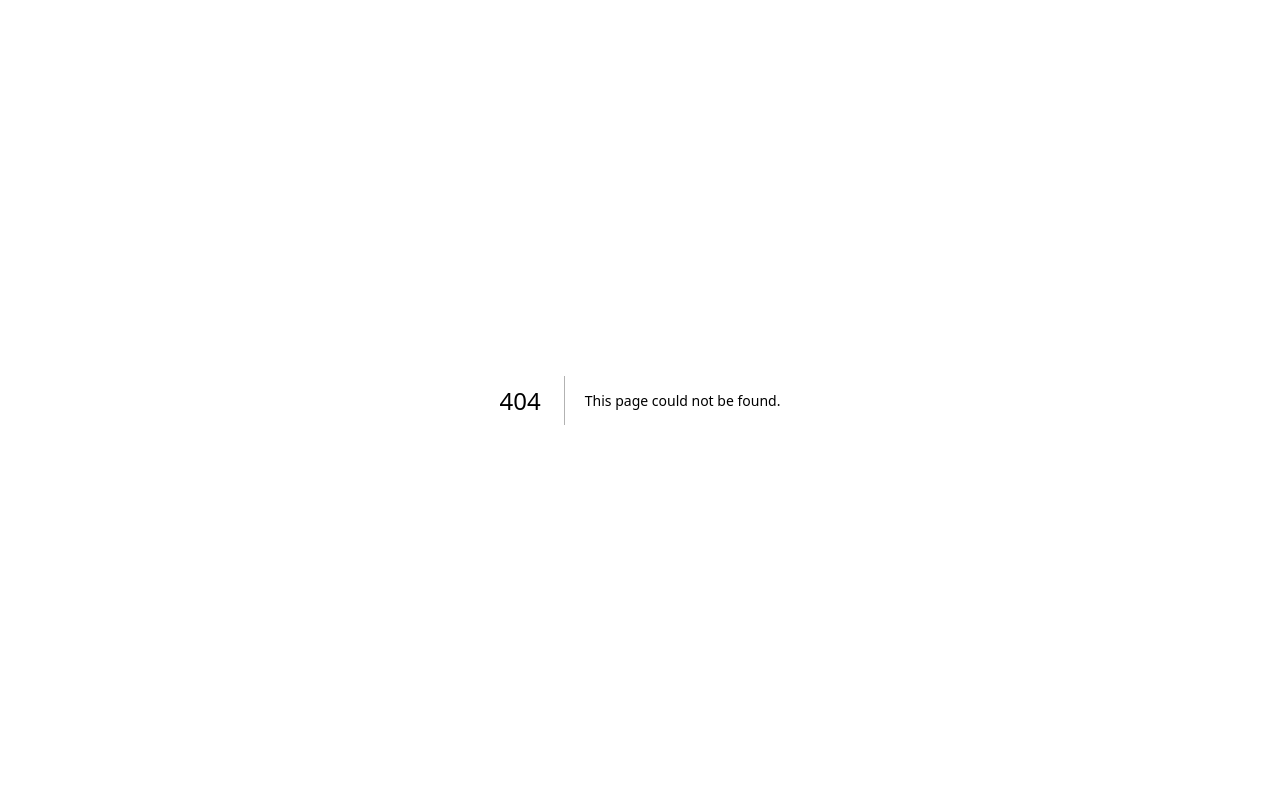
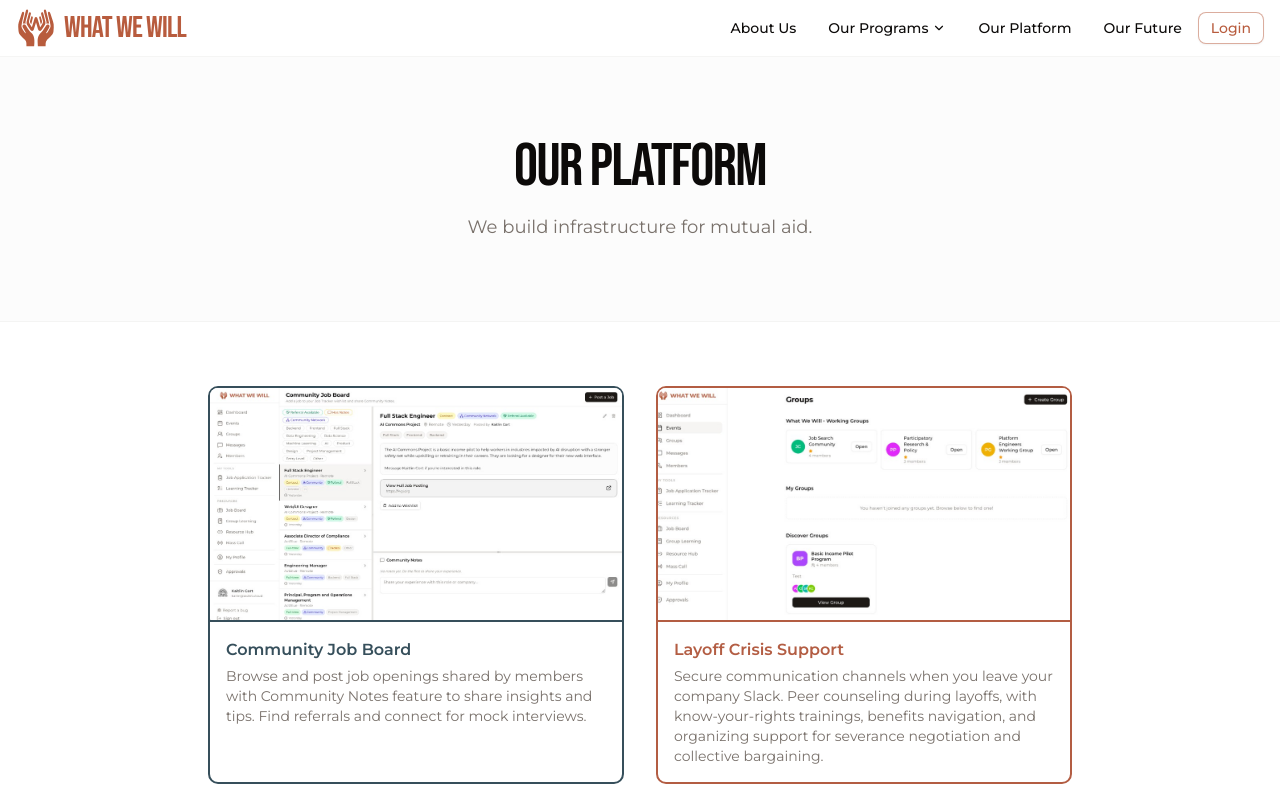
Before and after one commit to What-We-Will/community-platform, a Next.js app: page /our-platform in a window 1280 px wide. Before the commit this address had no page. Shown: the top 800 px of the page. Built offline with nearby package versions, Linux system fonts and the light colour scheme; no server answers.

Commit message:
feat: Our Platform page with feature cards, screenshots, brand outlines, and nav link

```diff
--- /dev/null
+++ b/app/our-platform/page.tsx
@@ -0,0 +1,136 @@
+import Image from "next/image";
+import { createClient } from "@/lib/supabase/server";
+import { LandingNav } from "@/components/landing/landing-nav";
+import { LandingFooter } from "@/components/landing/landing-footer";
+
+export const metadata = {
+  title: "Our Platform | What We Will",
+  description:
+    "A quick visual tour of the What We Will membership platform—directory, groups, events, and more.",
+};
+
+/** Card outline colors (left to right from brand swatches) — cycle through for each card */
+const CARD_OUTLINE_COLORS = ["#364F5B", "#B35D43", "#879C81", "#D9AC63"];
+
+export default async function OurPlatformPage() {
+  const supabase = await createClient();
+  const {
+    data: { user },
+  } = await supabase.auth.getUser();
+
+  return (
+    <div className="flex min-h-screen flex-col bg-background">
+      <LandingNav user={user ?? undefined} />
+      <main className="flex-1">
+        <section className="border-b border-border/40 bg-muted/30 px-4 py-16 md:py-20">
+          <div className="mx-auto max-w-3xl text-center">
+            <h1 className="font-bebas text-5xl tracking-tight text-foreground md:text-6xl">
+              Our Platform
+            </h1>
+            <p className="mt-4 text-lg text-muted-foreground">
+              We build infrastructure for mutual aid.
+            </p>
+          </div>
+        </section>
+
+        {/* Platform feature cards */}
+        <section className="mx-auto max-w-4xl px-4 py-12 md:py-16">
+          <div className="grid gap-8 md:grid-cols-2">
+            {[
+              {
+                title: "Community Job Board",
+                description:
+                  "Browse and post job openings shared by members with Community Notes feature to share insights and tips. Find referrals and connect for mock interviews.",
+                image: "/images/platform/community-job-board.png",
+              },
+              {
+                title: "Layoff Crisis Support",
+                description:
+                  "Secure communication channels when you leave your company Slack. Peer counseling during layoffs, with know-your-rights trainings, benefits navigation, and organizing support for severance negotiation and collective bargaining.",
+                image: "/images/platform/layoff-crisis-support.png",
+              },
+              {
+                title: "Shared Learning Tools",
+                description:
+                  "Create study groups for a curated lists of resources, organized by skill paths. Join workshops and skillshares by community members. Daily Standups.",
+              },
+              {
+                title: "Job Application Tracker",
+                description:
+                  "Track your applications and interviews. Compare notes with other job seekers, and get metrics on your progress. Connect for mock interviews, DSA sessions, and shared tools to overcome AI screeners.",
+              },
+              {
+                title: "Civic Tech Projects",
+                description:
+                  "Collaborate on open source projects that serve workers and communities. Learn skills, get mentorship, and exchange stars.",
+              },
+              {
+                title: "Resource Library",
+                description:
+                  "Share resources, templates, and links. Vetted by the community for quality and relevance.",
+              },
+            ].map(({ title, description, image }, index) => {
+              const outlineColor =
+                CARD_OUTLINE_COLORS[index % CARD_OUTLINE_COLORS.length];
+              return (
+              <div
+                key={title}
+                className="flex flex-col overflow-hidden rounded-lg border-2 bg-card"
+                style={{ borderColor: outlineColor }}
+              >
+                <div className="relative aspect-video bg-muted/50">
+                  {image ? (
+                    <Image
+                      src={image}
+                      alt={`${title} screenshot`}
+                      fill
+                      className="object-cover object-top"
+                      sizes="(max-width: 768px) 100vw, 50vw"
+                    />
+                  ) : (
+                    <span className="flex h-full items-center justify-center text-sm text-muted-foreground">
+                      Visual placeholder — {title}
+                    </span>
+                  )}
+                </div>
+                <div
+                  className="p-4"
+                  style={{ borderTop: `2px solid ${outlineColor}` }}
+                >
+                  <h2 className="font-semibold" style={{ color: outlineColor }}>
+                    {title}
+                  </h2>
+                  <p className="mt-1 text-sm text-muted-foreground">
+                    {description}
+                  </p>
+                </div>
+              </div>
+              );
+            })}
+          </div>
+        </section>
+
+        {/* Coming soon */}
+        <section className="border-t border-border/40 bg-muted/20 px-4 py-12 md:py-16">
+          <div className="mx-auto max-w-4xl">
+            <p className="text-center text-sm font-medium uppercase tracking-wide text-muted-foreground">
+              Coming soon…
+            </p>
+            <ul className="mt-6 flex flex-col items-center gap-3 text-center md:flex-row md:justify-center md:gap-10">
+              <li className="font-bebas text-2xl tracking-tight text-foreground md:text-3xl">
+                Basic Income Pilot
+              </li>
+              <li className="hidden text-muted-foreground md:block" aria-hidden>
+                ·
+              </li>
+              <li className="font-bebas text-2xl tracking-tight text-foreground md:text-3xl">
+                Mutual Aid Fund
+              </li>
+            </ul>
+          </div>
+        </section>
+      </main>
+      <LandingFooter />
+    </div>
+  );
+}
--- a/components/landing/action-network-form-embed.tsx
+++ b/components/landing/action-network-form-embed.tsx
@@ -9,54 +9,112 @@ const ACTION_NETWORK_SCRIPT =
   "https://actionnetwork.org/widgets/v6/form/subscribe-77?format=js&source=widget";
 
 /**
- * Scoped overrides: strip Action Network chrome and hide the Name row so only
- * the email field (+ submit / opt-in) show. Adjust selectors if AN changes markup.
+ * Strip AN chrome: headings ("Subscribe to What We Will", "SUBSCRIBE TO OUR…"),
+ * logo, dividers. Keep email input + subscribe button + opt-in.
+ * If Name still appears, remove that field in the Action Network form editor.
  */
 const MINIMAL_EMBED_CSS = `
-/* Hide logo, sponsored block, welcome */
+/* Hide logo / sponsored / welcome */
 #can-form-area-subscribe-77 #logo_wrap,
 #can-form-area-subscribe-77 #action_info,
 #can-form-area-subscribe-77 #action_welcome_message,
 #can-form-area-subscribe-77 .can_embed #action_info {
   display: none !important;
 }
-/* Hide big titles / subheaders above the form */
-#can-form-area-subscribe-77 .can_embed > h1,
-#can-form-area-subscribe-77 .can_embed > h2,
-#can-form-area-subscribe-77 .can_embed > h3,
-#can-form-area-subscribe-77 .can_embed > h4,
-#can-form-area-subscribe-77 .can_embed #can_main_col > h1,
-#can-form-area-subscribe-77 .can_embed #can_main_col > h2,
-#can-form-area-subscribe-77 .can_embed #can_main_col > h3,
-#can-form-area-subscribe-77 .can_embed #can_main_col > h4 {
+
+/* Kill all headings inside embed — removes "Subscribe to What We Will" and
+   "SUBSCRIBE TO OUR MAILING LIST" (AN puts them in h2/h4 or similar) */
+#can-form-area-subscribe-77 .can_embed h1,
+#can-form-area-subscribe-77 .can_embed h2,
+#can-form-area-subscribe-77 .can_embed h3,
+#can-form-area-subscribe-77 .can_embed h4,
+#can-form-area-subscribe-77 .can_embed h5,
+#can-form-area-subscribe-77 .can_embed h6 {
   display: none !important;
 }
-/* Hide dividers */
-#can-form-area-subscribe-77 .can_embed #can_embed_form hr,
-#can-form-area-subscribe-77 .can_embed hr {
+
+/* Common AN title wrapper (if titles live in divs with these classes) */
+#can-form-area-subscribe-77 .can_embed .action_title,
+#can-form-area-subscribe-77 .can_embed #action_title,
+#can-form-area-subscribe-77 .can_embed .embed_title {
   display: none !important;
 }
-/* Flatten card chrome */
-#can-form-area-subscribe-77 .can_embed #can_embed_form,
-#can-form-area-subscribe-77 .can_embed {
+
+/* Hide horizontal rules left after hiding headings */
+#can-form-area-subscribe-77 .can_embed hr,
+#can-form-area-subscribe-77 .can_embed #can_embed_form hr {
+  display: none !important;
+}
+
+/* Flatten outer card */
+#can-form-area-subscribe-77 .can_embed,
+#can-form-area-subscribe-77 .can_embed #can_embed_form {
   padding: 0 !important;
   border: none !important;
   box-shadow: none !important;
   background: transparent !important;
 }
-/* Button color */
+
+/* Email + button in one row on wide screens */
+#can-form-area-subscribe-77 #can_embed_form form ul,
+#can-form-area-subscribe-77 #can_embed_form ul {
+  display: flex !important;
+  flex-wrap: wrap !important;
+  align-items: flex-end !important;
+  gap: 0.5rem 0.75rem !important;
+  list-style: none !important;
+  padding: 0 !important;
+  margin: 0 !important;
+}
+#can-form-area-subscribe-77 #can_embed_form li {
+  margin: 0 !important;
+}
+/* Inputs visible (AN sometimes uses type="text" for email — do NOT hide text inputs globally) */
+#can-form-area-subscribe-77 #can_embed_form input[type="email"],
+#can-form-area-subscribe-77 #can_embed_form input[type="text"] {
+  display: block !important;
+  min-height: 2.5rem !important;
+}
+/* Hide only the Name row when AN uses a dedicated name field */
+#can-form-area-subscribe-77 #can_embed_form li:has(input[placeholder*="Name" i]),
+#can-form-area-subscribe-77 #can_embed_form li:has(input[name*="first_name" i]),
+#can-form-area-subscribe-77 #can_embed_form li:has(input#form-first_name),
+#can-form-area-subscribe-77 #can_embed_form li:has(input#form-last_name) {
+  display: none !important;
+}
+
+/* Submit button */
 #can-form-area-subscribe-77 .can_embed #can_embed_form input[type="submit"],
 #can-form-area-subscribe-77 .can_embed .can_button {
   background-color: var(--primary-orange, #b85c3e) !important;
   border: none !important;
 }
-/* Hide Name field row — keep email only (whole list item containing text input) */
-#can-form-area-subscribe-77 #can_embed_form li:has(input[type="text"]) {
-  display: none !important;
+/* Opt-in row full width below */
+#can-form-area-subscribe-77 #can_embed_form li:has(input[type="checkbox"]) {
+  flex-basis: 100% !important;
 }
 `;
 
 const MINIMAL_STYLE_ID = "action-network-minimal-subscribe-77";
+
+function hideHeadingNodesByText() {
+  const root = document.getElementById("can-form-area-subscribe-77");
+  if (!root) return;
+  const walk = root.querySelectorAll("h1, h2, h3, h4, h5, h6, p, span, div");
+  walk.forEach((el) => {
+    const t = (el.textContent || "").trim();
+    if (
+      t === "Subscribe to What We Will" ||
+      t === "SUBSCRIBE TO OUR MAILING LIST" ||
+      t.toLowerCase() === "subscribe to our mailing list"
+    ) {
+      (el as HTMLElement).style.display = "none";
+      // Hide following hr if present
+      let next = el.nextElementSibling;
+      if (next && next.tagName === "HR") (next as HTMLElement).style.display = "none";
+    }
+  });
+}
 
 export function ActionNetworkFormEmbed() {
   useEffect(() => {
@@ -73,6 +131,19 @@ export function ActionNetworkFormEmbed() {
       style.textContent = MINIMAL_EMBED_CSS;
       document.head.appendChild(style);
     }
+    // AN injects async — retry a few times to catch late-rendered headings
+    const t1 = setTimeout(hideHeadingNodesByText, 500);
+    const t2 = setTimeout(hideHeadingNodesByText, 1500);
+    const t3 = setTimeout(hideHeadingNodesByText, 3000);
+    const obs = new MutationObserver(() => hideHeadingNodesByText());
+    const root = document.getElementById("can-form-area-subscribe-77");
+    if (root) obs.observe(root, { childList: true, subtree: true });
+    return () => {
+      clearTimeout(t1);
+      clearTimeout(t2);
+      clearTimeout(t3);
+      obs.disconnect();
+    };
   }, []);
 
   return (
--- a/components/landing/landing-nav.tsx
+++ b/components/landing/landing-nav.tsx
@@ -61,6 +61,13 @@ export function LandingNav({ user }: { user?: User | null }) {
                 </a>
               </div>
             </div>
+
+            <Link
+              href="/our-platform"
+              className="text-sm font-medium text-foreground transition-colors hover:text-primary-orange"
+            >
+              Our Platform
+            </Link>
 
             <Link
               href="/#our-future"
@@ -148,6 +155,14 @@ export function LandingNav({ user }: { user?: User | null }) {
             )}
 
             <Link
+              href="/our-platform"
+              className="text-sm font-medium text-foreground transition-colors hover:text-primary-orange"
+              onClick={() => setIsMobileMenuOpen(false)}
+            >
+              Our Platform
+            </Link>
+
+            <Link
               href="/#our-future"
               className="text-sm font-medium text-foreground transition-colors hover:text-primary-orange"
               onClick={() => setIsMobileMenuOpen(false)}
```
Also changed, not shown: public/images/platform/community-job-board.png (added), public/images/platform/layoff-crisis-support.png (added).
